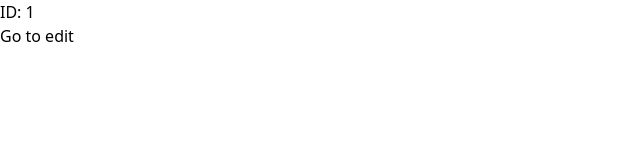
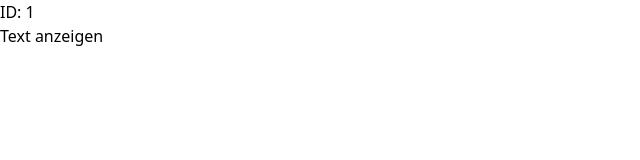
Before and after one commit to erwitte/secretNote, a React app in the folder frontend/: page /1 in a window 1280 px wide. Shown: the top 160 px of the page, without its empty margins (0-640 px from the left). Built offline with nearby package versions, Linux system fonts and the light colour scheme; the HTML template or start-up script is replaced by a standard one.

Commit message:
toggling in encryion route done

```diff
--- a/frontend/src/decryption/Decryption.jsx
+++ b/frontend/src/decryption/Decryption.jsx
@@ -3,22 +3,22 @@ import { useState } from 'react'
 
 function Decryption() {
   const { id } = useParams()
-  const [page, setPage] = useState("view")
+  const [show, setShow] = useState(false)
 
   return (
     <div className="min-h-screen flex items-center justify-center bg-slate-950 text-slate-200">
       <div className="bg-slate-800 p-10 rounded shadow-xl w-[550px] h-[450px] flex flex-col justify-center">
-        {page === "view" ? (
+        {show === false ? (
           <>
             <h1 className="text-xl mb-4">ID: {id}</h1>
-            <button onClick={() => setPage("edit")}>
-              Go to edit
+            <button onClick={() => setShow(true)}>
+              Text anzeigen
             </button>
           </>
         ) : (
           <>
             <h1 className="text-xl mb-4">Editing {id}</h1>
-            <button onClick={() => setPage("view")}>
+            <button onClick={() => setShow(false)}>
               Back
             </button>
           </>
```
